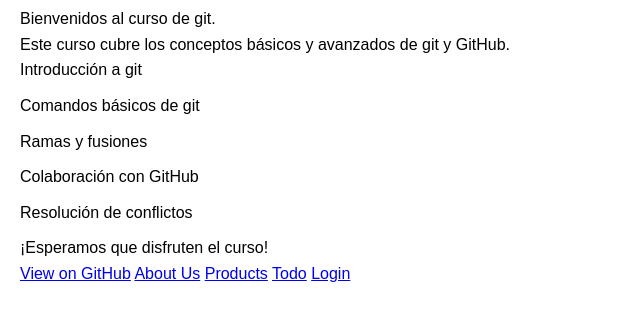
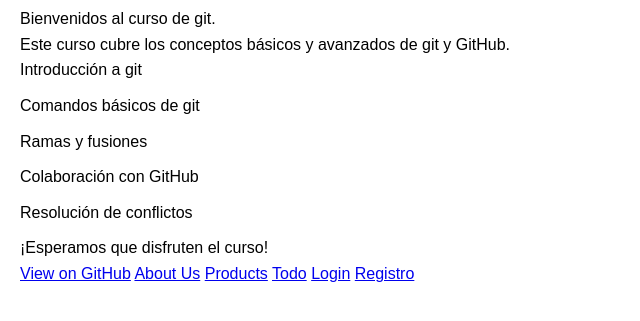
Before and after one commit to alce65/indra-13-10-demo-01, a plain HTML site: page web/index.html in a window 1280 px wide. Shown: the part 65-386 px from the top of the page, without its empty margins (0-640 px from the left). Drawn offline with Linux system fonts and the light colour scheme.

Commit message:
Add registration link to index.html

```diff
--- a/web/index.html
+++ b/web/index.html
@@ -28,5 +28,7 @@
     <a href="todo/index.html">Todo</a>
 
     <a href="users/login.html">Login</a>
+    <a href="users/register.html">Registro</a>
+
   </body>
 </html>
```
